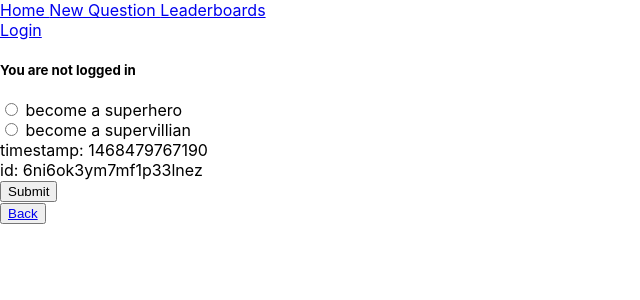
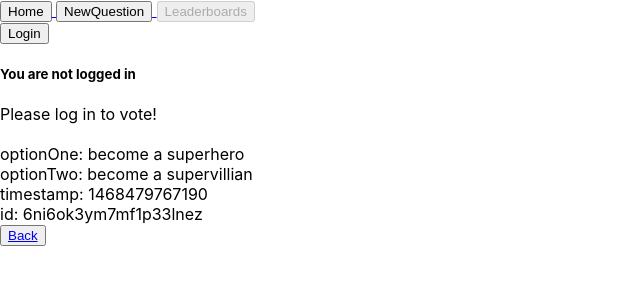
Before and after one commit to ananwkma/Would-You-Rather-App, a React (Create React App) app: page /question/6ni6ok3ym7mf1p33lnez in a window 1280 px wide. Shown: the top 300 px of the page, without its empty margins (0-640 px from the left). Built offline with nearby package versions, Linux system fonts and the light colour scheme.

Commit message:
Voting and Logged Out Restrictions
- Voting modifies backend users and questions
- Viewing answered questions shows voting stats
- Logged out user cannot view leaderboard or vote

```diff
--- a/src/actions/index.js
+++ b/src/actions/index.js
@@ -10,6 +10,15 @@ function setAuthedUser (id) {
   return {
 	type: SET_AUTHED_USER,
     id,
+  }
+}
+
+function answerQuestion (authedUser, qid, answer) {
+  return {
+  type: ANSWER_QUESTION,
+    authedUser,
+    qid,
+    answer,
   }
 }
 
@@ -27,38 +36,14 @@ export function receiveUsers (users) {
   }
 }
 
-/*function saveQuestion ({optionOneText, optionTwoText, author, id}) {
-  return {
-	type: SAVE_QUESTION,
-    optionOneText,
-    optionTwoText,
-    author,
-    id
-  }
-}*/
-
-/*function answerQuestion (authedUser, qid, answer) {
-  return {
-	type: ANSWER_QUESTION,
-    authedUser,
-    qid,
-    answer,
-  }
-}*/
-
 export function handleSetAuthedUser (id) {
   return (dispatch) => {
     dispatch(setAuthedUser(id))
   }
 }
 
-/*export function handleGetUsers () {
-	return (dispatch) => {
-    	return _getUsers()
-          .then((users) => {
-          		const userArr = []
-          		for (var user in users) userArr.push(user)
-              	dispatch(getUsers(userArr))
-          })
-    }
-}*/
+export function handleAnswerQuestion (authedUser, qid, answer) {
+  return (dispatch) => {
+    dispatch(answerQuestion(authedUser, qid, answer))
+  }
+}
--- a/src/actions/shared.js
+++ b/src/actions/shared.js
@@ -1,7 +1,7 @@
 import { _getQuestions, _getUsers, _saveQuestion } from '../_DATA'
 import { receiveUsers, receiveQuestions, handleSetAuthedUser, SAVE_QUESTION } from './index'
 
-export function saveQuestion(formattedQuestion, users, authedUser) {
+function saveQuestion(formattedQuestion, users, authedUser) {
 	return {
     	type: SAVE_QUESTION,
         formattedQuestion,
--- a/src/components/NavBar.js
+++ b/src/components/NavBar.js
@@ -14,18 +14,23 @@ class NavBar extends React.Component {
     return this.props.dispatch(handleSetAuthedUser({ id: "" }));
   }
 
+  isAuthed(){
+    return !(this.props.authedUser.id == '') &&
+           !(this.props.authedUser.id == null) ?
+           true : false
+  }
+
   displayAuthed(){
-    let authed = this.props.authedUser
-    if (authed.id)
+    if (this.isAuthed())
       return <div>
         <Link to='/'>
           <button onClick={this.logout}>Logout</button>
         </Link>
-        <h5> Logged in as: {authed.id} </h5>
+        <h5> Logged in as: {this.props.authedUser.id} </h5>
       </div>
     else
       return <div>
-          <Link to='/login'> Login </Link>
+          <Link to='/login'> <button> Login </button> </Link>
           <h5> You are not logged in </h5>
         </div>
   }
@@ -33,9 +38,9 @@ class NavBar extends React.Component {
 	render() {
     return (
       <div>
-        <Link to='/'> Home </Link>
-      	<Link to='/add'> New Question </Link>
-      	<Link to='/leader'> Leaderboards </Link>
+        <Link to='/'> <button> Home </button> </Link>
+      	<Link to='/add'> <button> NewQuestion </button> </Link>
+      	<Link to='/leader'> <button disabled={!this.isAuthed()}> Leaderboards </button> </Link>
         { this.displayAuthed() }
         <div className='container'>
 	        <Route path='/' exact component={Home} />
--- a/src/components/Question.jsx
+++ b/src/components/Question.jsx
@@ -1,14 +1,54 @@
 import React, { Component } from 'react'
 import { connect } from 'react-redux'
 import { Link, withRouter } from 'react-router-dom'
+import { handleAnswerQuestion } from '../actions'
 
 class Question extends Component {
-  isAuthed () { return (this.props.authedUser === 'AUTHED_ID' ? false : true) }
+
+  state = {
+    optionSelected: null
+  }
+
+  isAuthed () { return (this.props.authedUser.id === '' ||
+                        this.props.authedUser.length === 0
+                        ? false : true) }
 
   isQuestionPage() { return (this.props.location.pathname.includes('/question') ? true : false) }
 
-  saveVote() {
+  isAnswered() { return (
+    (this.props.question.optionOne.votes.includes(this.props.authedUser.id) ||
+    this.props.question.optionTwo.votes.includes(this.props.authedUser.id)) ? true : false
+    )}
 
+  handleSubmit = (e) => {
+    e.preventDefault()
+    let authed = this.props.authedUser.id
+    let qid = this.props.question.id
+    let answer = this.state.optionSelected
+    this.props.dispatch(handleAnswerQuestion(
+      authed, qid, answer
+    ))
+  }
+
+  changeOption = (e) => {
+    this.setState({optionSelected: e.target.value})
+  }
+
+  showStats () {
+    let thisQuestion = this.props.question
+    let optOneVotes = thisQuestion.optionOne.votes.length
+    let optTwoVotes = thisQuestion.optionTwo.votes.length
+    let sumVotes = optOneVotes + optTwoVotes
+    return(
+      <div>
+        <div> Number of Votes for option One: {optOneVotes} </div>
+        <div> {thisQuestion.optionOne.text} </div>
+        <div> Percentage of Votes: {100*optOneVotes/sumVotes} % </div>
+        <div> Number of Votes for option Two: {optTwoVotes} </div>
+        <div> {thisQuestion.optionTwo.text} </div>
+        <div> Percentage of Votes: {100*optTwoVotes/sumVotes} % </div>
+      </div>
+    )
   }
 
   render() {
@@ -19,20 +59,32 @@ class Question extends Component {
       optionOne, optionTwo, timestamp, id
     } = question;
 
-    if (this.isAuthed() && this.isQuestionPage()) {
+    if (this.isQuestionPage()){
+      if (this.isAuthed()) {
+        if(!this.isAnswered()){
+          //voting enabled
           return (
-        <form>
-          <input type="radio" name="option" value="optionOne"/> {optionOne.text}<br/>
-          <input type="radio" name="option" value="optionTwo"/> {optionTwo.text}<br/>
+            <form onSubmit={this.handleSubmit} id="questionForm">
+              <input type="radio" name="option" value="optionOne" onClick={this.changeOption}/> {optionOne.text}<br/>
+              <input type="radio" name="option" value="optionTwo" onClick={this.changeOption}/> {optionTwo.text}<br/>
               <div> timestamp: {timestamp} </div>
               <div> id: {id} </div>
-          <input type="button" id="submitButton" onClick={this.saveVote} value="Submit"/>
+              <input type="submit" id="submitButton" disabled={!this.state.optionSelected}/>
             </form>
           )
         }
-    else if (!this.isAuthed() && this.isQuestionPage()) {
+        else if(this.isAnswered()){
+          //show results
+          return (
+            this.showStats()
+          )
+        }
+      }
+      else if (!this.isAuthed()) {
+        //show poll, no functionality
         return (
           <div>
+              <div> Please log in to vote! </div> <br/>
               <div> optionOne: {optionOne.text} </div>
               <div> optionTwo: {optionTwo.text} </div>
               <div> timestamp: {timestamp} </div>
@@ -40,7 +92,10 @@ class Question extends Component {
           </div>
         )
       }
+    }
+
     else {
+      //list question details
       return (
         <Link to={`/question/${id}`} className='question'>
           <div> optionOne: {optionOne.text} </div>
@@ -50,11 +105,11 @@ class Question extends Component {
         </Link>
       )
     }
+
   }
 }
 
 function mapStateToProps (state, { id }) {
-  //console.log('state:', state, 'id:', id, 'actualQuestion:', state.questions[id]);
   const question = state.questions[id]
   let authedUser = state.authedUser
   return { authedUser:authedUser, question: question}
--- a/src/components/QuestionList.js
+++ b/src/components/QuestionList.js
@@ -33,9 +33,9 @@ class QuestionList extends Component {
         }
       }
       else return <ul>
-            {questionIds
-              .map(id => <li key={id}> <Question id={id}/> </li>)}
-          </ul>
+        {questionIds
+          .map(id => <li key={id}> <Question id={id}/> </li>)}
+      </ul>
 
   }
 
--- a/src/reducers/questions.js
+++ b/src/reducers/questions.js
@@ -14,7 +14,6 @@ export default function questions (state={}, action) {
       let qid = action.qid
       let answer = action.answer
       let authedUser = action.authedUser
-
       return { ...state,
         [qid]: {
           ...state[qid],
--- a/src/reducers/users.js
+++ b/src/reducers/users.js
@@ -1,5 +1,5 @@
 import {
-  RECEIVE_USERS, SAVE_QUESTION
+  RECEIVE_USERS, SAVE_QUESTION, ANSWER_QUESTION
 } from '../actions'
 
 export default function users (state = [], action) {
@@ -7,16 +7,27 @@ export default function users (state = [], action) {
       case RECEIVE_USERS :
         return action.users
       case SAVE_QUESTION:
-      	let authedUser = action.authedUser
-      	let users = action.users
+      	let thisUser = action.authedUser
       	let formattedQuestion = action.formattedQuestion
       	return {
       		...state,
-      		[authedUser]: {
-      			...state[authedUser],
-      			questions: state[authedUser].questions.concat(formattedQuestion.id)
+      		[thisUser]: {
+      			...state[thisUser],
+      			questions: state[thisUser].questions.concat(formattedQuestion.id)
       		}
       	}
+      case ANSWER_QUESTION:
+        let { qid, answer, authedUser } = action
+        return {
+          ...state,
+          [authedUser] : {
+            ...state[authedUser],
+            answers: {
+              ...state[authedUser].answers,
+              [qid]:answer
+            }
+          }
+        }
       default :
         return state
     }
```
Also changed, not shown: src/components/NewQuestion.jsx (+6 -1 lines). Lines whose indentation alone changed are shown as unchanged.
